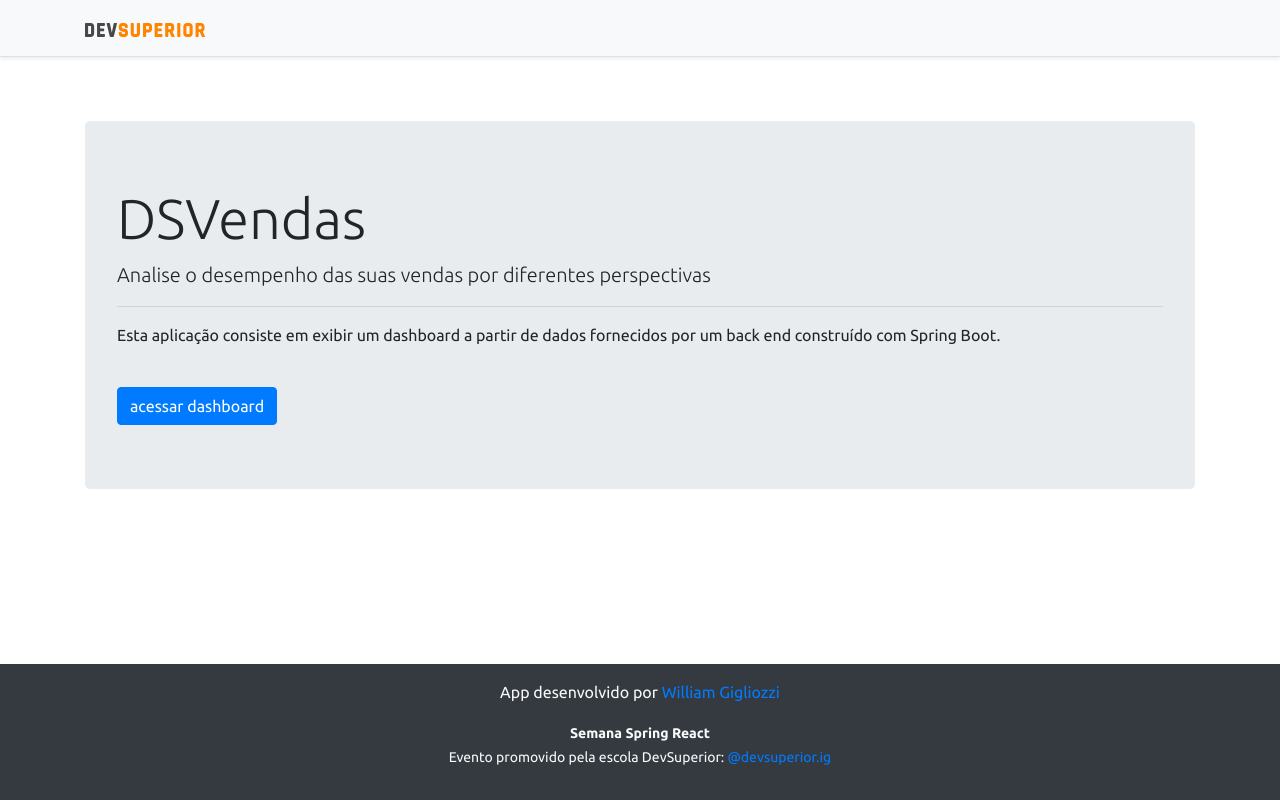
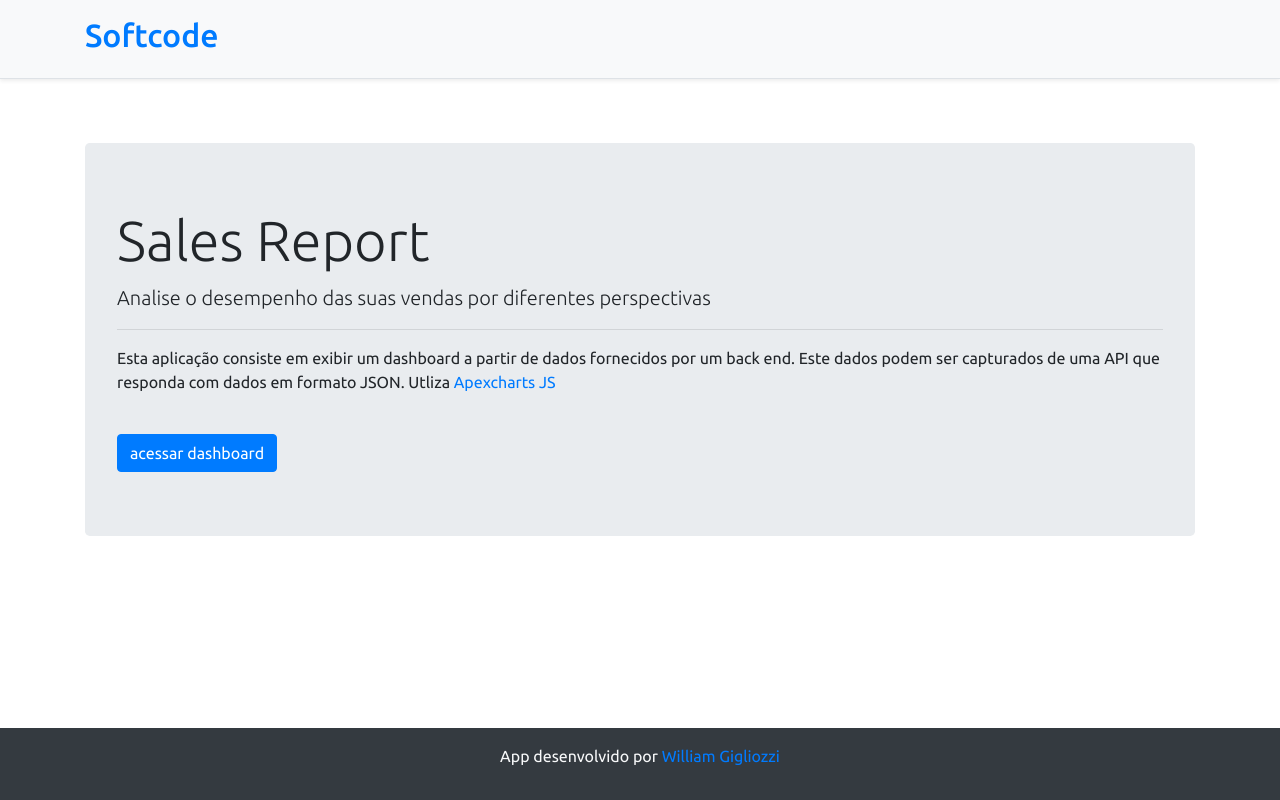
Before and after one commit to gigliozzi/projeto-sds3, a React (Create React App) app in the folder frontend/: page / in a window 1280 px wide. Built offline with nearby package versions, Linux system fonts and the light colour scheme; no server answers.

Commit message:
Change logo and homepage

```diff
--- a/frontend/public/index.html
+++ b/frontend/public/index.html
@@ -11,7 +11,7 @@
     />
 
 
-    <title>DSVendas</title>
+    <title>Sales Report | SoftCode</title>
   </head>
   <body>
     <noscript>Voce precisa habilitar o Javascript para rodar este programa</noscript>
--- a/frontend/src/components/Footer/index.tsx
+++ b/frontend/src/components/Footer/index.tsx
@@ -4,8 +4,6 @@ const Footer = () => {
         <footer className="footer mt-auto py-3 bg-dark">
             <div className="container">
                 <p className="text-light">App desenvolvido por <a href="https://github.com/gigliozzi" target="_blank" rel="noreferrer">William Gigliozzi</a></p>
-                <p className="text-light"><small><strong>Semana Spring React</strong><br />
-                Evento promovido pela escola DevSuperior: <a href="https://instagram.com/devsuperior.ig" target="_blank" rel="noreferrer">@devsuperior.ig</a></small></p>
             </div>
         </footer>
     );
--- a/frontend/src/components/NavBar/index.tsx
+++ b/frontend/src/components/NavBar/index.tsx
@@ -1,5 +1,5 @@
 
-import ImgDsDark from 'assets/img/ds-dark.svg';
+import ImgDsDark from 'assets/img/MYReports.svg';
 import { Link } from 'react-router-dom';
 const NavBar = () => {
   return (
@@ -7,7 +7,7 @@ const NavBar = () => {
       <div className="container">
         <nav className="my-2 my-md-0 mr-md-3">
           <Link to="/">
-            <img src={ImgDsDark} alt="DevSuperior" width="120" />
+            <h2>Softcode</h2>
           </Link>
         </nav>
       </div>
--- a/frontend/src/pages/Home/index.tsx
+++ b/frontend/src/pages/Home/index.tsx
@@ -8,10 +8,13 @@ const Home = () => {
             <NavBar />
             <div className="container py-5">
                 <div className="jumbotron">
-                    <h1 className="display-4">DSVendas</h1>
+                    <h1 className="display-4">Sales Report</h1>
                     <p className="lead">Analise o desempenho das suas vendas por diferentes perspectivas</p>
                     <hr />
-                    <p>Esta aplicação consiste em exibir um dashboard a partir de dados fornecidos por um back end construído com Spring Boot.</p>
+                    <p>Esta aplicação consiste em exibir um dashboard a partir de dados fornecidos por um back end. Este dados
+                        podem ser capturados de uma API que responda com dados em formato JSON.
+                        Utliza <a href="https://apexcharts.com/" target="blank"> Apexcharts JS</a>
+                    </p>
                     <Link className="btn btn-primary bt-large mt-4" to="/dashboard" target="_blank">acessar dashboard</Link>
                 </div>
 
```
Also changed, not shown: frontend/src/assets/img/MYReports.svg (added).
